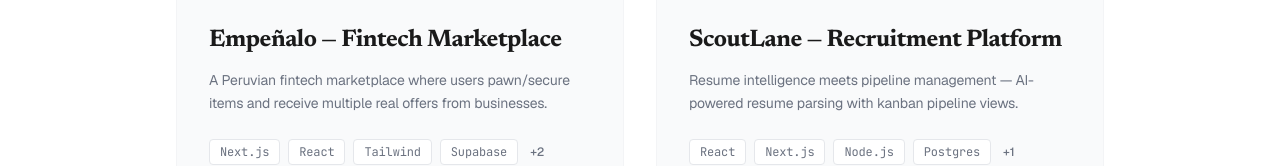
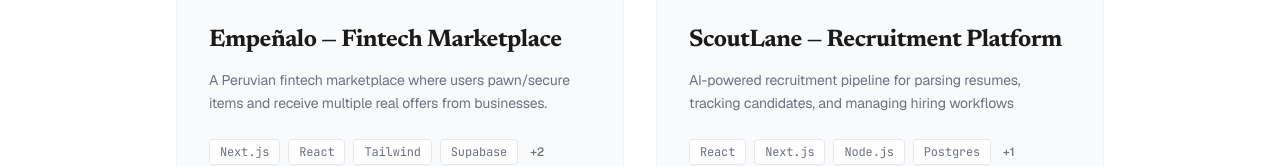
Before and after one commit to RikepilB/Portlio, a Next.js app: page /projects in a window 1280 px wide. Shown: the part 424-590 px from the top of the page. Built offline with nearby package versions, Linux system fonts and the light colour scheme.

Commit message:
update the scoutlane deatils

```diff
--- a/src/data/projects.ts
+++ b/src/data/projects.ts
@@ -460,7 +460,7 @@
         slug: 'scoutlane-recruitment',
         title: 'ScoutLane — Recruitment Platform',
         tagline:
-            'Resume intelligence meets pipeline management — AI-powered resume parsing with kanban pipeline views.',
+            'AI-powered recruitment pipeline for parsing resumes, tracking candidates, and managing hiring workflows',
         category: 'FULL STACK 2026',
         catColor: '#2563EB',
         duration: 'Apr – May 2026',
@@ -474,7 +474,7 @@
             { metric: 'Kanban', label: 'Pipeline management views' },
         ],
         overview:
-            'Resume intelligence meets pipeline management. Public job portals with AI-powered resume parsing (education, work history, skills). Internal admin dashboard for job creation, kanban/list pipeline views, stage-based integrations, and per-role analytics.',
+            'ScoutLane is a recruitment platform that combines AI-powered resume parsing with pipeline management, helping teams publish jobs, process applications, manage candidates, and analyze hiring performance per role.',
         problem:
             'Recruitment teams spend hours manually reviewing resumes and tracking candidates across spreadsheets. ScoutLane automates resume parsing and provides structured pipeline management to reduce time-to-hire.',
         questions: [
```
Also changed, not shown: 1 other file (tests, documents, lock files or other folders).
